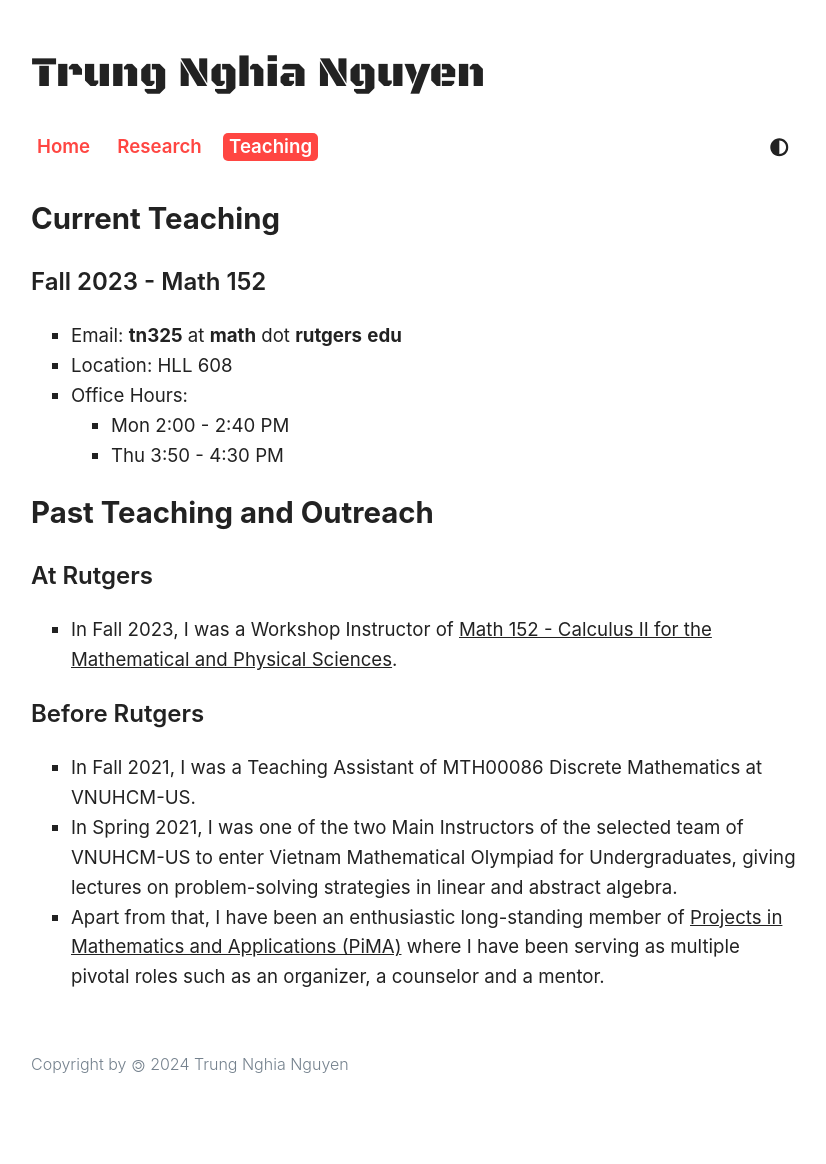
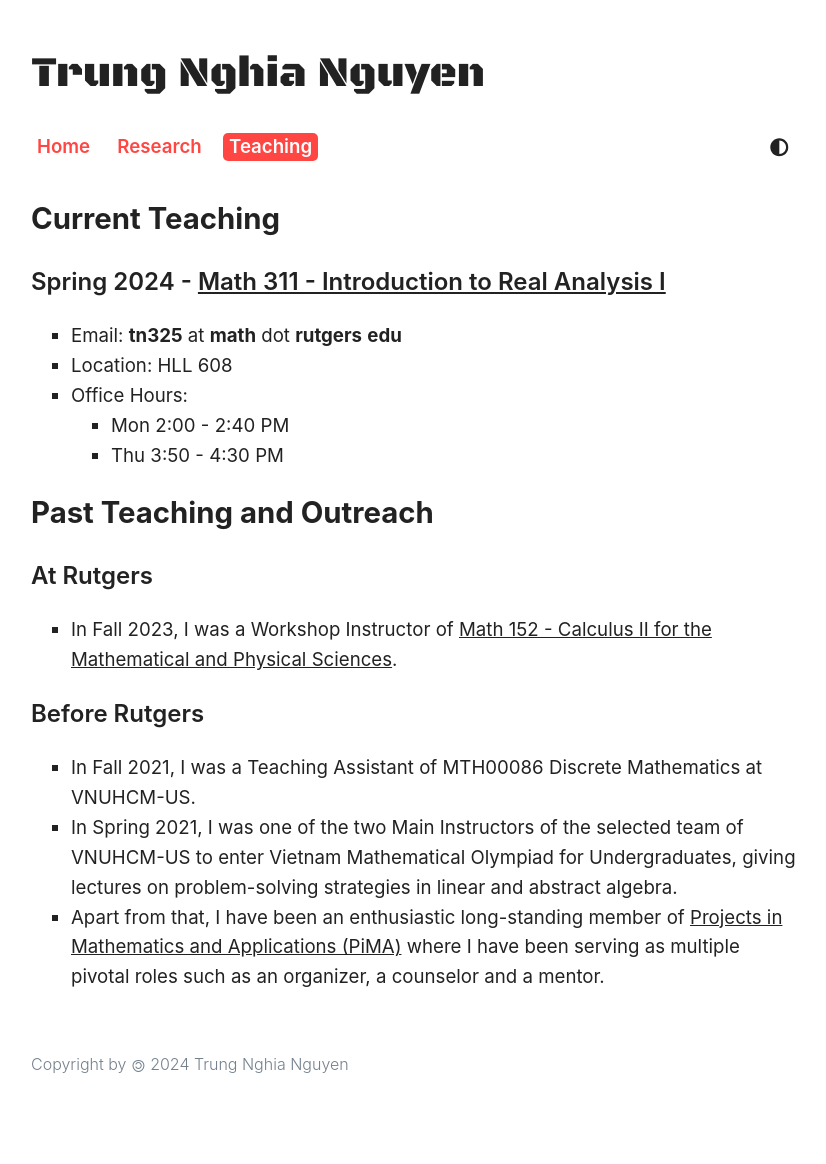
Before and after one commit to tnghianguyen/tnghianguyen.github.io, a Jekyll site: the page built from teaching.html, in a window 1280 px wide. Shown: the whole page, without its empty margins (225-1051 px from the left). Built offline with Jekyll 4.4.1, drawn with Linux system fonts in a browser that asks for light colours; nearby versions of some CDN libraries; comment, search, counter and statistics services are not loaded.

Commit message:
update teaching course

```diff
--- a/teaching.html
+++ b/teaching.html
@@ -6,7 +6,7 @@ clipboard: true
 ---
 
 <h1>Current Teaching</h1>
-<h2>Fall 2023 - Math 152</h2>
+<h2>Spring 2024 - <a href="https://math.rutgers.edu/academics/undergraduate/courses/955-01-640-311-introduction-to-real-analysis-i">Math 311 - Introduction to Real Analysis I</a> </h2>
 <ul>
     <li>Email: <strong>tn325</strong> at <strong>math</strong> dot <strong>rutgers</strong> <strong>edu</strong></li>
     <li>Location: HLL 608</li>
```
